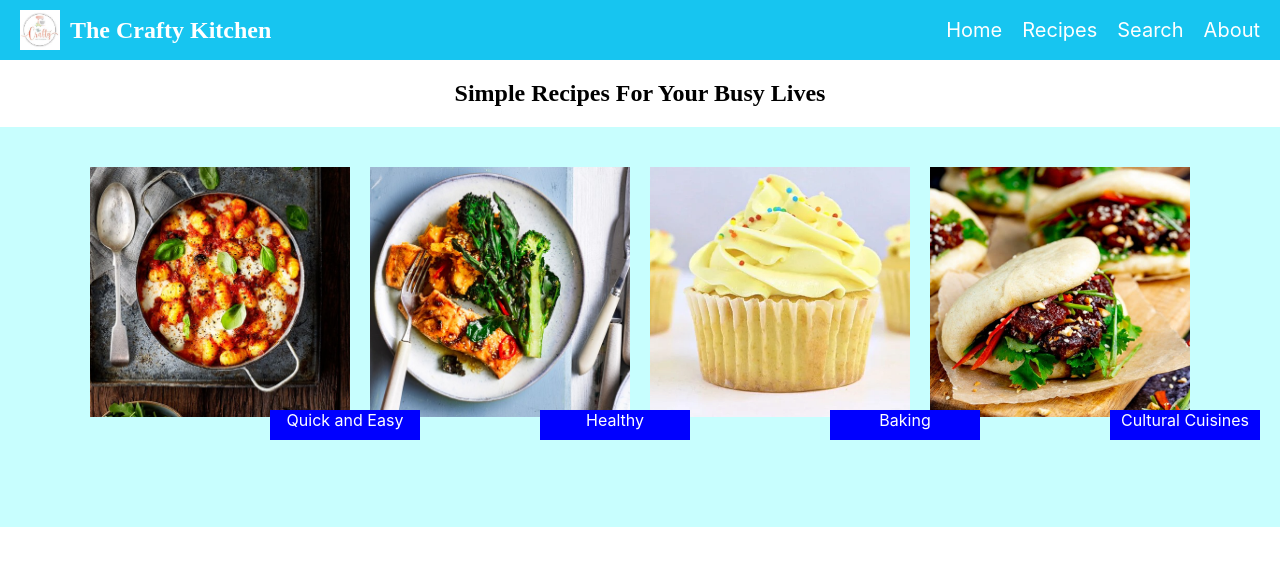
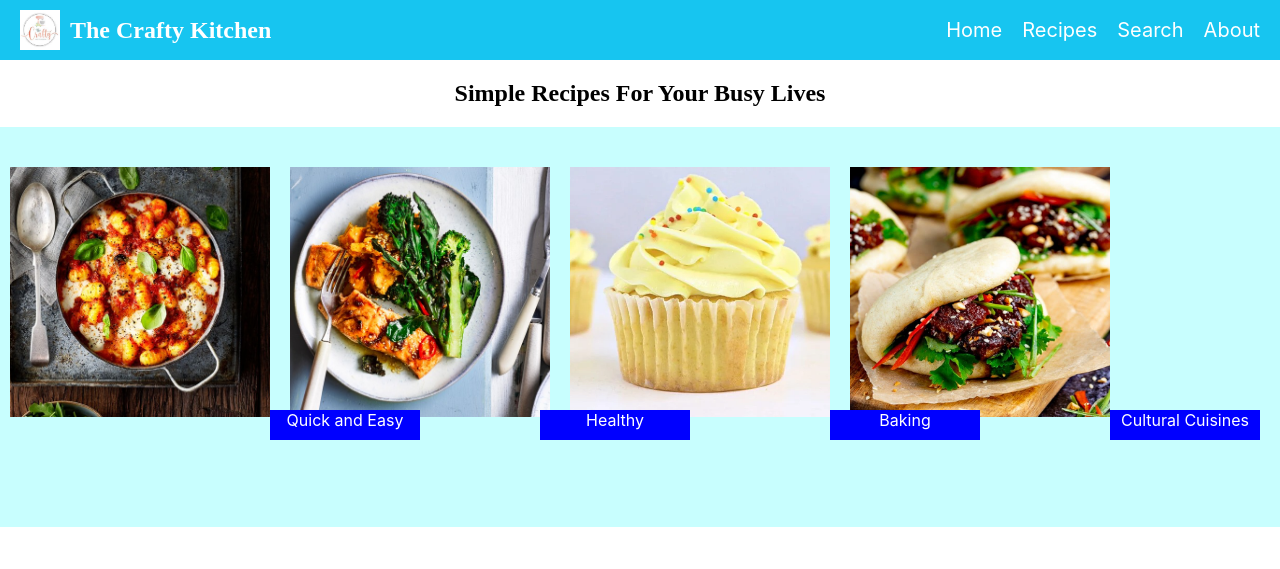
Before and after one commit to alyarshelle/RecipeSite, a React (Create React App) app in the folder recipe-site/: page / in a window 1280 px wide. Shown: the top 569 px of the page. Built offline with nearby package versions, Linux system fonts and the light colour scheme.

Commit message:
router working

```diff
--- a/package.json
+++ b/package.json
@@ -5,7 +5,7 @@
     "react": "^18.3.1",
     "react-bootstrap": "^2.10.3",
     "react-dom": "^18.3.1",
-    "react-router-dom": "^6.24.0",
+    "react-router-dom": "^5.3.0",
     "reactstrap": "^9.2.2"
   }
 }
--- a/recipe-site/src/App.js
+++ b/recipe-site/src/App.js
@@ -1,7 +1,6 @@
-// App.js
 import React from 'react';
 import './App.css';
-import { BrowserRouter as Router, Routes, Route } from 'react-router-dom';
+import { BrowserRouter as Router, Switch, Route } from 'react-router-dom';
 import Navbar from './Navbar';
 import LandingPage from './LandingPage';
 import AllRecipes from './AllRecipes';
@@ -9,36 +8,13 @@ import AllRecipes from './AllRecipes';
 function App() {
   return (
     <Router>
-      <div className="App">
         <Navbar />
-        <Routes>
-          <Route path="/" element={<LandingPage />} />
-          <Route path="/recipes" element={<AllRecipes />} />
-          {/* Add more routes as needed */}
-        </Routes>
-      </div>
+        <Switch>
+          <Route exact path="/" component={LandingPage} />
+          <Route path="/all-recipes" component={AllRecipes} />
+        </Switch>
     </Router>
   );
 }
 
 export default App;
-
-
-// // App.js
-// import React from 'react';
-// import './App.css';
-// import Navbar from './Navbar'; // Import the Navbar component
-// import LandingPage from './LandingPage';
-// import AllRecipes from './AllRecipes';
-
-// function App() {
-//   return (
-//     <div className="App">
-//       <Navbar />
-//       <LandingPage />
-//       <AllRecipes />
-//     </div>
-//   );
-// }
-
-// export default App;
```
Also changed, not shown: recipe-site/src/LandingPage.js (line endings or trailing spaces), 1 other file (tests, documents, lock files or other folders).
